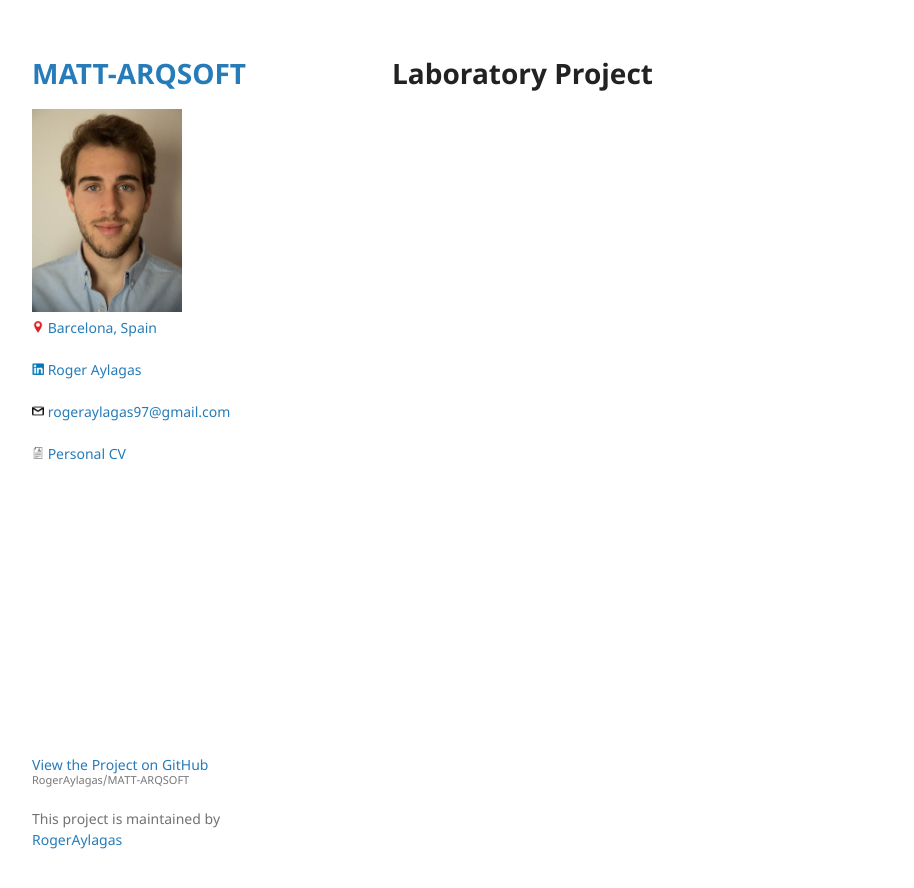
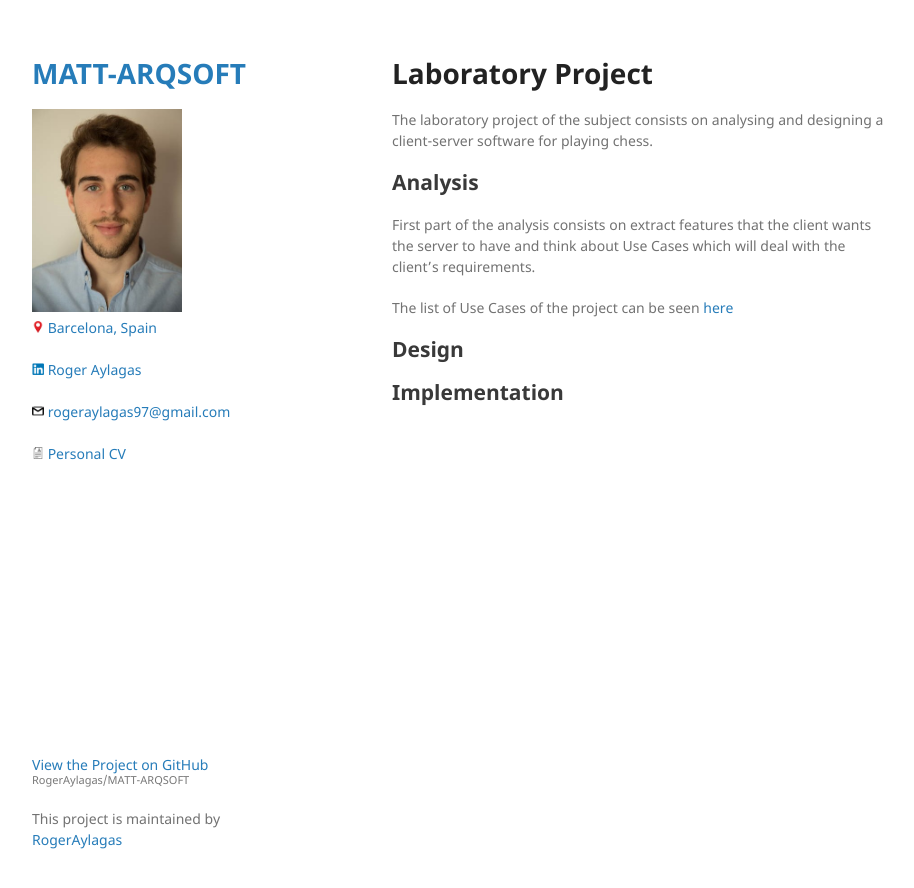
Before and after one commit to RogerAylagas/MATT-ARQSOFT, a Jekyll site: the page built from lab_branch.md, in a window 1280 px wide. Shown: the top 888 px of the page, without its empty margins (178-1092 px from the left). Built offline with Jekyll 4.4.1, drawn with Linux system fonts in a browser that asks for light colours; our own code applies the rules of GitHub Pages for plain Markdown files.

Commit message:
Updated Project Documentation

```diff
--- a/lab_branch.md
+++ b/lab_branch.md
@@ -4,3 +4,13 @@ layout: default
 
 
 # Laboratory Project
+The laboratory project of the subject consists on analysing and designing a client-server software for playing chess.
+
+## Analysis
+First part of the analysis consists on extract features that the client wants the server to have and think about Use Cases which will deal with the client's requirements.
+
+The list of Use Cases of the project can be seen [here]()
+
+## Design
+
+## Implementation
```
Also changed, not shown: docs/project/Domain Model Chess.png (added), 5 other files.
